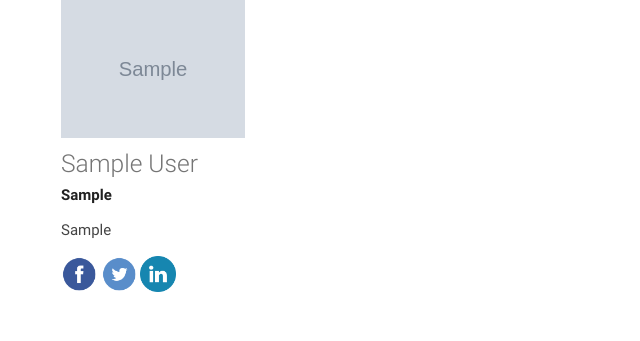
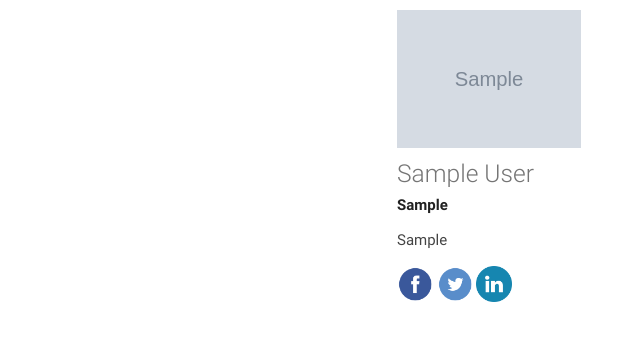
Before and after one commit to aleksandrmaksimoviclt/litebits.co, a Django app: page / in a window 1280 px wide. Shown: the top 341 px of the page, without its empty margins (151-791 px from the left). Run offline with Django 3.2, Linux system fonts and the light colour scheme; tables that the repository leaves empty hold one stand-in row (values such as "Sample post"); grey boxes marked "Sample" are stand-in pictures.

Commit message:
centered members columns

```diff
--- a/static/website_app/css/custom.css
+++ b/static/website_app/css/custom.css
@@ -1,7 +1,15 @@
+.team-container{
+    margin:auto;
+    text-align: center;
+}
 .member {
     padding-left: 20px !important;
     padding-right: 20px !important;
     padding-bottom: 20px !important;
+    width:25%;
+    margin: 10px;
+    display: inline-block;
+    text-align: left;
 }
 .team-member-image {
     width: 100%;
--- a/website_app/templates/website_app/index.html
+++ b/website_app/templates/website_app/index.html
@@ -1,11 +1,14 @@
 {% load staticfiles %}
 <html>
 	<head>
-		<title>Crrency - Transparent economic network</title>
+		<title>Litebits - we help you earn money!</title>
 		<meta charset="UTF-8">
-		<meta name="description" content="CV WEB">
+		<meta http-equiv="x-ua-compatible" content="ie=edge">
+		<meta name="description" content="Some fancy text">
 		<meta name="viewport" content="width=device-width, initial-scale=1, maximum-scale=1.0"/>
 		<link rel="icon" type="image/png" href="{% static 'website_app/img/favicon.png' %}" />
+		<meta charset="utf-8" />
+
 		<!-- CSS  -->
 		<!-- Google Material Design Icons -->
 		<link href="https://fonts.googleapis.com/icon?family=Material+Icons" rel="stylesheet">
@@ -16,9 +19,9 @@
 	</head>
 	<body>
 		<div id="team">
-			<div class="row container">
+			<div class="team-container container">
 				{% for member in members %}
-					<div class="col s12 l3 member">
+					<div class="member">
 						<img class="team-member-image" src="{{ member.img }}">
 						<h5 class="member-name">{{ member.name }}</h5>
 						<h6 class="member-job">{{ member.job }}</h6>
@@ -34,7 +37,6 @@
 						</div>
 					</div>
 				{% endfor %}
-
 			</div>
 		</div>
 
```
